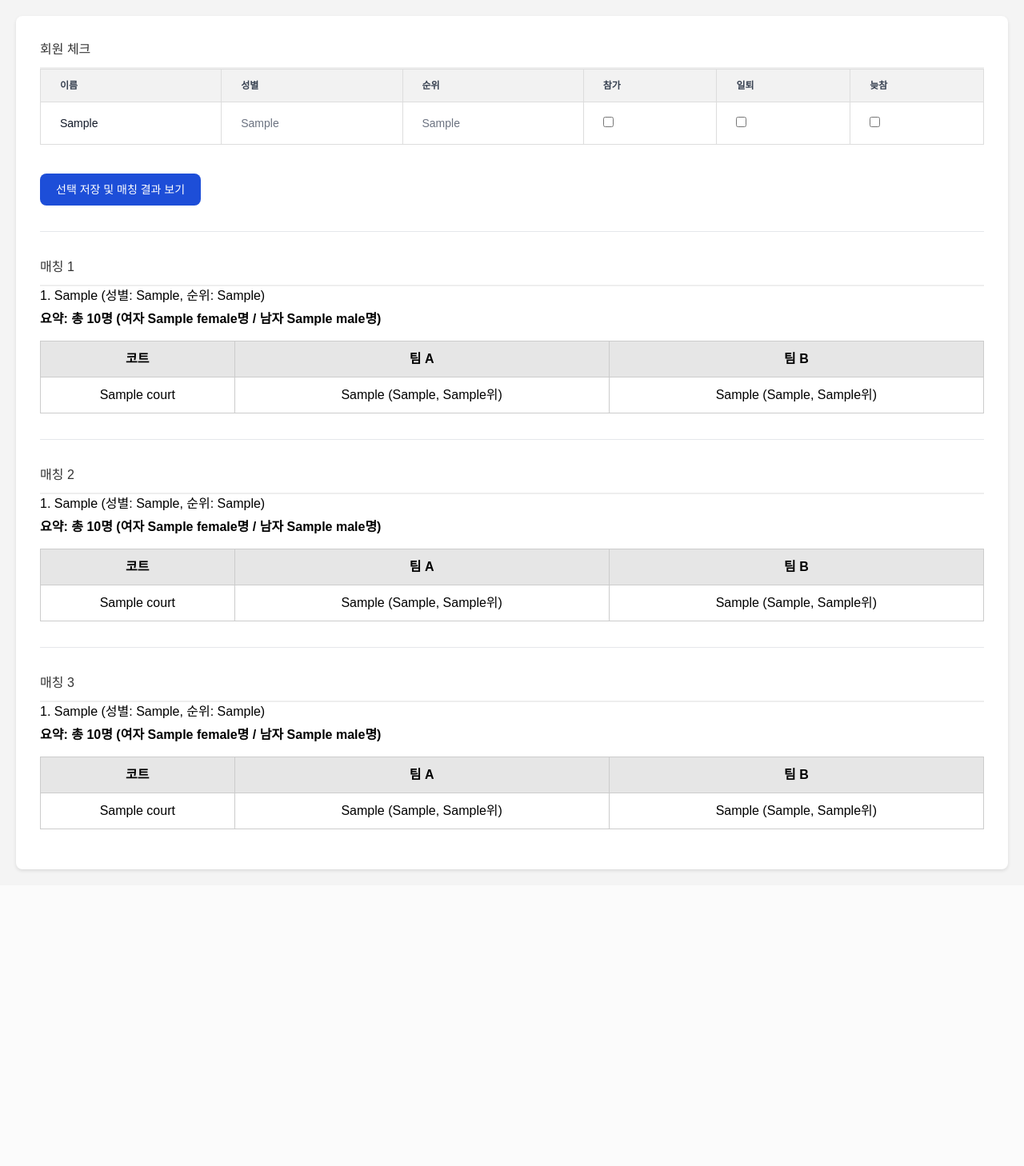
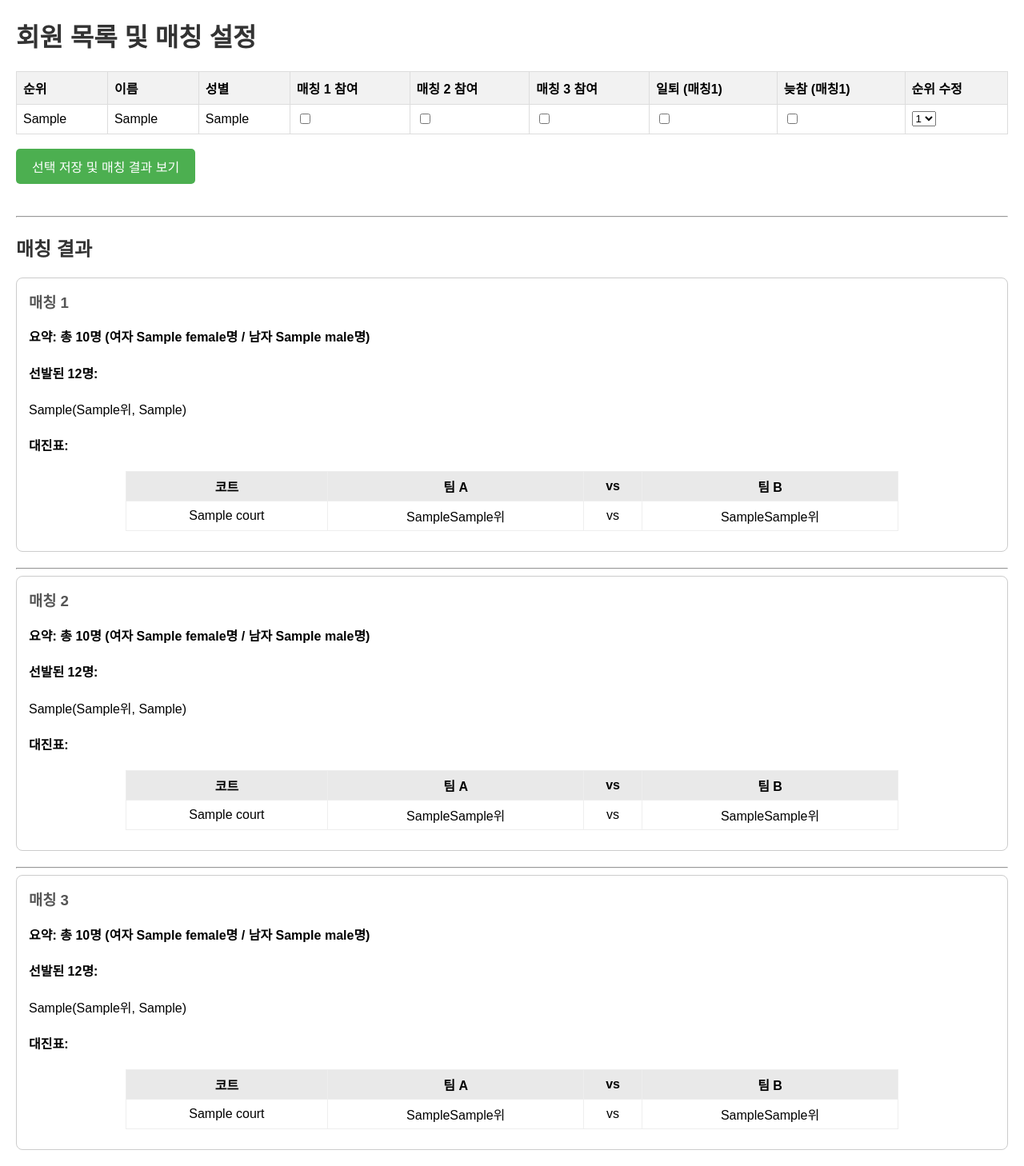
Before and after one commit to trainghost/tennis, a Flask app: template templates/members.html in a window 1280 px wide. Shown: the whole page at 80% size. Before the commit the page ends 1091 px from the top, so only its background shows below. Run offline with Flask 3, Linux system fonts and the light colour scheme; the template is opened without the code that fills it: most values are stand-ins (such as "Sample title", 1, 10 or a date in 2020); some libraries are stand-ins or nearby versions.

Commit message:
Update members.html

```diff
--- a/templates/members.html
+++ b/templates/members.html
@@ -1,130 +1,106 @@
 <!DOCTYPE html>
-<html>
+<html lang="ko">
 <head>
-    <title>회원 체크</title>
-    <script src="https://cdn.tailwindcss.com"></script>
+    <meta charset="UTF-8">
+    <meta name="viewport" content="width=device-width, initial-scale=1.0">
+    <title>매칭 관리</title>
     <style>
-        body {
-            font-family: Arial, sans-serif;
-            padding: 20px;
-            background-color: #f4f4f4;
-        }
-        .container {
-            max-width: 900px;
-            margin: auto;
-            background: #fff;
-            padding: 30px;
-            border-radius: 8px;
-            box-shadow: 0 2px 4px rgba(0,0,0,0.1);
-        }
-        h2, h3 {
-            color: #333;
-            margin-bottom: 20px;
-            border-bottom: 2px solid #eee;
-            padding-bottom: 10px;
-        }
-        table {
-            width: 100%;
-            border-collapse: collapse;
-            margin-bottom: 20px;
-        }
-        th, td {
-            border: 1px solid #ddd;
-            padding: 8px;
-            text-align: left;
-        }
-        th {
-            background-color: #f2f2f2;
-        }
-        button {
-            background-color: #4CAF50;
-            color: white;
-            padding: 10px 15px;
-            border: none;
-            border-radius: 4px;
-            cursor: pointer;
-            font-size: 16px;
-        }
-        button:hover {
-            background-color: #45a049;
-        }
-        ul {
-            list-style-type: decimal;
-            padding-left: 20px;
-            margin-bottom: 20px;
-        }
-        li {
-            margin-bottom: 5px;
-        }
-        p {
-            margin-top: 10px;
-            font-weight: bold;
-        }
-        .team-match-table {
-            width: 100%;
-            border-collapse: collapse;
-            margin-top: 15px;
-        }
-        .team-match-table th, .team-match-table td {
-            border: 1px solid #ccc;
-            padding: 10px;
-            text-align: center;
-        }
-        .team-match-table th {
-            background-color: #e6e6e6;
-        }
-        .team-match-table tr:nth-child(even) {
-            background-color: #f9f9f9;
-        }
+        body { font-family: Arial, sans-serif; margin: 20px; }
+        h1, h2 { color: #333; }
+        table { width: 100%; border-collapse: collapse; margin-top: 20px; }
+        th, td { border: 1px solid #ddd; padding: 8px; text-align: left; }
+        th { background-color: #f2f2f2; }
+        .form-section { margin-bottom: 40px; }
+        .match-section { border: 1px solid #ccc; padding: 15px; margin-bottom: 20px; border-radius: 8px; }
+        .match-section h3 { margin-top: 0; color: #555; }
+        .match-summary { margin-bottom: 15px; font-weight: bold; }
+        .team-table { width: 80%; margin: 10px auto; border-collapse: collapse; }
+        .team-table th, .team-table td { border: 1px solid #eee; padding: 6px; text-align: center; }
+        .team-table th { background-color: #e9e9e9; }
+        .btn-submit { padding: 10px 20px; background-color: #4CAF50; color: white; border: none; border-radius: 5px; cursor: pointer; font-size: 16px; }
+        .btn-submit:hover { background-color: #45a049; }
     </style>
 </head>
 <body>
-    <div class="container">
-        <h2>회원 체크</h2>
-        <form method="post">
-            <table class="w-full text-sm text-left text-gray-500 dark:text-gray-400">
-                <thead class="text-xs text-gray-700 uppercase bg-gray-50 dark:bg-gray-700 dark:text-gray-400">
+    <h1>회원 목록 및 매칭 설정</h1>
+
+    <div class="form-section">
+        <form action="{{ url_for('members') }}" method="POST">
+            <table>
+                <thead>
                     <tr>
-                        <th scope="col" class="px-6 py-3">이름</th>
-                        <th scope="col" class="px-6 py-3">성별</th>
-                        <th scope="col" class="px-6 py-3">순위</th>
-                        <th scope="col" class="px-6 py-3">참가</th>
-                        <th scope="col" class="px-6 py-3">일퇴</th>
-                        <th scope="col" class="px-6 py-3">늦참</th>
+                        <th>순위</th>
+                        <th>이름</th>
+                        <th>성별</th>
+                        <th>매칭 1 참여</th>
+                        <th>매칭 2 참여</th>
+                        <th>매칭 3 참여</th>
+                        <th>일퇴 (매칭1)</th>
+                        <th>늦참 (매칭1)</th>
+                        <th>순위 수정</th>
                     </tr>
                 </thead>
                 <tbody>
                     {% for member in members %}
-                    <tr class="bg-white border-b dark:bg-gray-800 dark:border-gray-700">
-                        <td class="px-6 py-4 font-medium text-gray-900 whitespace-nowrap dark:text-white">{{ member['이름'] }}</td>
-                        <td class="px-6 py-4">{{ member['성별'] }}</td>
-                        <td class="px-6 py-4">{{ member['순위'] }}</td>
-                        <td class="px-6 py-4"><input type="checkbox" name="participate_{{ loop.index0 }}" {% if member.get('참가') %}checked{% endif %}></td>
-                        <td class="px-6 py-4"><input type="checkbox" name="early_{{ loop.index0 }}" {% if member.get('일퇴') %}checked{% endif %}></td>
-                        <td class="px-6 py-4"><input type="checkbox" name="late_{{ loop.index0 }}" {% if member.get('늦참') %}checked{% endif %}></td>
+                    <tr>
+                        <td>{{ member.순위 }}</td>
+                        <td>{{ member.이름 }}</td>
+                        <td>{{ member.성별 }}</td>
+                        <td>
+                            <input type="checkbox" name="match1_{{ member.이름 }}" {% if member.매칭1_참여 %}checked{% endif %}>
+                        </td>
+                        <td>
+                            <input type="checkbox" name="match2_{{ member.이름 }}" {% if member.매칭2_참여 %}checked{% endif %}>
+                        </td>
+                        <td>
+                            <input type="checkbox" name="match3_{{ member.이름 }}" {% if member.매칭3_참여 %}checked{% endif %}>
+                        </td>
+                        <td>
+                            <input type="checkbox" name="early_{{ loop.index0 }}" {% if member.일퇴 %}checked{% endif %}>
+                        </td>
+                        <td>
+                            <input type="checkbox" name="late_{{ loop.index0 }}" {% if member.늦참 %}checked{% endif %}>
+                        </td>
+                        <td>
+                            <select name="rank_{{ member.이름 }}">
+                                {% for i in range(1, (members|length) + 1) %} {# 전체 멤버 수에 맞춰 순위 범위 설정 #}
+                                    <option value="{{ i }}" {% if member.순위 == i %}selected{% endif %}>{{ i }}</option>
+                                {% endfor %}
+                            </select>
+                        </td>
                     </tr>
                     {% endfor %}
                 </tbody>
             </table>
-            <button type="submit" class="mt-4 px-5 py-2.5 text-sm font-medium text-white bg-blue-700 rounded-lg hover:bg-blue-800 focus:ring-4 focus:outline-none focus:ring-blue-300 dark:bg-blue-600 dark:hover:bg-blue-700 dark:focus:ring-blue-800">선택 저장 및 매칭 결과 보기</button>
+            <br>
+            <button type="submit" class="btn-submit">선택 저장 및 매칭 결과 보기</button>
         </form>
+    </div>
 
-        <hr class="my-8">
+    <hr>
 
+    <h2>매칭 결과</h2>
+
+    <div class="match-section">
         <h3>매칭 1</h3>
-        <ul>
-            {% for member in participants_1 %}
-                <li>{{ loop.index }}. {{ member['이름'] }} (성별: {{ member['성별'] }}, 순위: {{ member['순위'] }})</li>
+        <div class="match-summary">
+            요약: 총 {{ summary_1.total }}명 (여자 {{ summary_1.female }}명 / 남자 {{ summary_1.male }}명)
+        </div>
+        {% if participants_1 %}
+            <h4>선발된 12명:</h4>
+            <p>
+                {% for p in participants_1 %}
+                    {{ p.이름 }}({{ p.순위 }}위, {{ p.성별 }}){% if not loop.last %}, {% endif %}
                 {% endfor %}
-        </ul>
-        <p><strong>요약:</strong> 총 {{ summary_1.total }}명 (여자 {{ summary_1.female }}명 / 남자 {{ summary_1.male }}명)</p>
-
+            </p>
             {% if team_match_results_1 %}
-        <table class="team-match-table">
+                <h4>대진표:</h4>
+                <table class="team-table">
                     <thead>
                         <tr>
                             <th>코트</th>
                             <th>팀 A</th>
+                            <th>vs</th>
                             <th>팀 B</th>
                         </tr>
                     </thead>
@@ -133,37 +109,50 @@
                         <tr>
                             <td>{{ match.court }}</td>
                             <td>
-                        {% for member in match.team_a %}
-                            {{ member['이름'] }} ({{ member['성별'] }}, {{ member['순위'] }}위)<br>
+                                {% for player in match.team_a %}
+                                    {{ player.성별 }}{{ player.순위 }}위 {% if not loop.last %}/{% endif %}
                                 {% endfor %}
                             </td>
+                            <td>vs</td>
                             <td>
-                        {% for member in match.team_b %}
-                            {{ member['이름'] }} ({{ member['성별'] }}, {{ member['순위'] }}위)<br>
+                                {% for player in match.team_b %}
+                                    {{ player.성별 }}{{ player.순위 }}위 {% if not loop.last %}/{% endif %}
                                 {% endfor %}
                             </td>
                         </tr>
                         {% endfor %}
                     </tbody>
                 </table>
+            {% else %}
+                <p>매칭 1 대진표를 생성할 수 없습니다. 참여자 수가 12명이 아니거나, 성별 구성에 해당하는 대진표 규칙이 없습니다.</p>
             {% endif %}
+        {% else %}
+            <p>매칭 1에 선택된 참여자가 없습니다.</p>
+        {% endif %}
+    </div>
 
-        <hr class="my-8">
+    <hr>
 
+    <div class="match-section">
         <h3>매칭 2</h3>
-        <ul>
-            {% for member in participants_2 %}
-                <li>{{ loop.index }}. {{ member['이름'] }} (성별: {{ member['성별'] }}, 순위: {{ member['순위'] }})</li>
+        <div class="match-summary">
+            요약: 총 {{ summary_2.total }}명 (여자 {{ summary_2.female }}명 / 남자 {{ summary_2.male }}명)
+        </div>
+        {% if participants_2 %}
+            <h4>선발된 12명:</h4>
+            <p>
+                {% for p in participants_2 %}
+                    {{ p.이름 }}({{ p.순위 }}위, {{ p.성별 }}){% if not loop.last %}, {% endif %}
                 {% endfor %}
-        </ul>
-        <p><strong>요약:</strong> 총 {{ summary_2.total }}명 (여자 {{ summary_2.female }}명 / 남자 {{ summary_2.male }}명)</p>
-
-        {% if team_match_results_2 %} {# 매칭 2 팀 매칭 표 추가 #}
-        <table class="team-match-table">
+            </p>
+            {% if team_match_results_2 %}
+                <h4>대진표:</h4>
+                <table class="team-table">
                     <thead>
                         <tr>
                             <th>코트</th>
                             <th>팀 A</th>
+                            <th>vs</th>
                             <th>팀 B</th>
                         </tr>
                     </thead>
@@ -172,37 +161,50 @@
                         <tr>
                             <td>{{ match.court }}</td>
                             <td>
-                        {% for member in match.team_a %}
-                            {{ member['이름'] }} ({{ member['성별'] }}, {{ member['순위'] }}위)<br>
+                                {% for player in match.team_a %}
+                                    {{ player.성별 }}{{ player.순위 }}위 {% if not loop.last %}/{% endif %}
                                 {% endfor %}
                             </td>
+                            <td>vs</td>
                             <td>
-                        {% for member in match.team_b %}
-                            {{ member['이름'] }} ({{ member['성별'] }}, {{ member['순위'] }}위)<br>
+                                {% for player in match.team_b %}
+                                    {{ player.성별 }}{{ player.순위 }}위 {% if not loop.last %}/{% endif %}
                                 {% endfor %}
                             </td>
                         </tr>
                         {% endfor %}
                     </tbody>
                 </table>
+            {% else %}
+                <p>매칭 2 대진표를 생성할 수 없습니다. 참여자 수가 12명이 아니거나, 성별 구성에 해당하는 대진표 규칙이 없습니다.</p>
             {% endif %}
+        {% else %}
+            <p>매칭 2에 선택된 참여자가 없습니다.</p>
+        {% endif %}
+    </div>
 
-        <hr class="my-8">
+    <hr>
 
+    <div class="match-section">
         <h3>매칭 3</h3>
-        <ul>
-            {% for member in participants_3 %}
-                <li>{{ loop.index }}. {{ member['이름'] }} (성별: {{ member['성별'] }}, 순위: {{ member['순위'] }})</li>
+        <div class="match-summary">
+            요약: 총 {{ summary_3.total }}명 (여자 {{ summary_3.female }}명 / 남자 {{ summary_3.male }}명)
+        </div>
+        {% if participants_3 %}
+            <h4>선발된 12명:</h4>
+            <p>
+                {% for p in participants_3 %}
+                    {{ p.이름 }}({{ p.순위 }}위, {{ p.성별 }}){% if not loop.last %}, {% endif %}
                 {% endfor %}
-        </ul>
-        <p><strong>요약:</strong> 총 {{ summary_3.total }}명 (여자 {{ summary_3.female }}명 / 남자 {{ summary_3.male }}명)</p>
-
-        {% if team_match_results_3 %} {# 매칭 3 팀 매칭 표 추가 #}
-        <table class="team-match-table">
+            </p>
+            {% if team_match_results_3 %}
+                <h4>대진표:</h4>
+                <table class="team-table">
                     <thead>
                         <tr>
                             <th>코트</th>
                             <th>팀 A</th>
+                            <th>vs</th>
                             <th>팀 B</th>
                         </tr>
                     </thead>
@@ -211,21 +213,27 @@
                         <tr>
                             <td>{{ match.court }}</td>
                             <td>
-                        {% for member in match.team_a %}
-                            {{ member['이름'] }} ({{ member['성별'] }}, {{ member['순위'] }}위)<br>
+                                {% for player in match.team_a %}
+                                    {{ player.성별 }}{{ player.순위 }}위 {% if not loop.last %}/{% endif %}
                                 {% endfor %}
                             </td>
+                            <td>vs</td>
                             <td>
-                        {% for member in match.team_b %}
-                            {{ member['이름'] }} ({{ member['성별'] }}, {{ member['순위'] }}위)<br>
+                                {% for player in match.team_b %}
+                                    {{ player.성별 }}{{ player.순위 }}위 {% if not loop.last %}/{% endif %}
                                 {% endfor %}
                             </td>
                         </tr>
                         {% endfor %}
                     </tbody>
                 </table>
+            {% else %}
+                <p>매칭 3 대진표를 생성할 수 없습니다. 참여자 수가 12명이 아니거나, 성별 구성에 해당하는 대진표 규칙이 없습니다.</p>
             {% endif %}
+        {% else %}
+            <p>매칭 3에 선택된 참여자가 없습니다.</p>
+        {% endif %}
+    </div>
 
-    </div>
 </body>
 </html>
```
Lines whose indentation alone changed are shown as unchanged.
